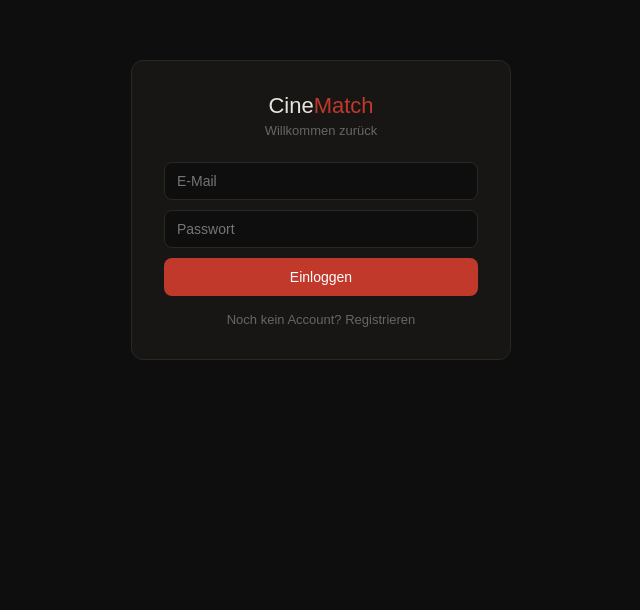
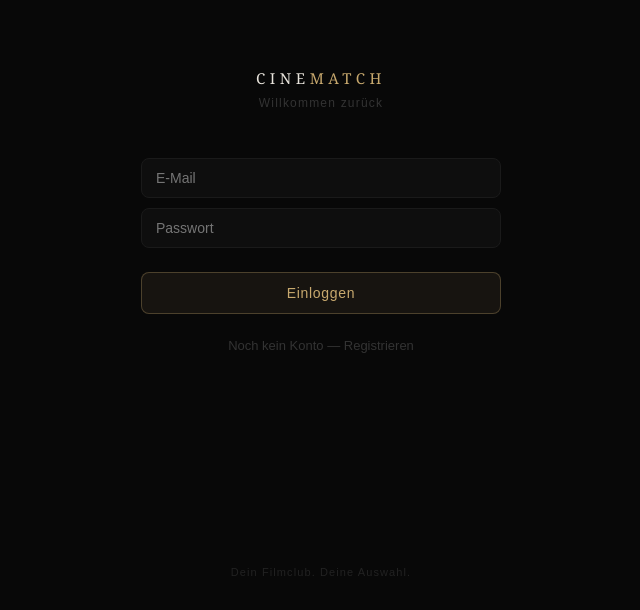
Before and after one commit to kleinerpriinz/cinematch-, a Next.js app: page / in a window 1280 px wide. Shown: the part 190-800 px from the top of the page, without its empty margins (319-959 px from the left). Built offline with nearby package versions, Linux system fonts and the light colour scheme; no server answers.

Commit message:
profil seite, avatar upload, login redesign, nav cleanup

```diff
--- a/app/components/Nav.js
+++ b/app/components/Nav.js
@@ -16,26 +16,24 @@ export default function Nav() {
     { href: '/rating', label: 'Bewertung' },
     { href: '/members', label: 'Members' },
     { href: '/vault', label: 'The Vault' },
+    { href: '/profil', label: 'Profil' },
   ]
 
   if (pathname === '/') return null
 
   return (
     <nav style={{
-      display: 'flex', alignItems: 'center', justifyContent: 'space-between',
-      padding: '14px 24px', borderBottom: '0.5px solid #2a2820',
-      background: '#0e0e0f', position: 'sticky', top: 0, zIndex: 100
+      display: 'flex', alignItems: 'center', justifyContent: 'flex-end',
+      padding: '14px 24px', borderBottom: '0.5px solid #1a1a1a',
+      background: '#080808', position: 'sticky', top: 0, zIndex: 100
     }}>
-      <a href="/dashboard" style={{ fontSize: '18px', color: '#e8e4dc', textDecoration: 'none' }}>
-        Cine<span style={{ color: '#c0392b' }}>Match</span>
-      </a>
-      <div style={{ display: 'flex', gap: '4px' }}>
+      <div style={{ display: 'flex', gap: '4px', marginRight: '16px' }}>
         {links.map(link => (
           <a key={link.href} href={link.href} style={{
             fontSize: '13px', padding: '5px 12px', borderRadius: '20px',
-            color: pathname === link.href ? '#e8e4dc' : '#666',
-            background: pathname === link.href ? '#1e1c1a' : 'none',
-            border: pathname === link.href ? '0.5px solid #3a3530' : '0.5px solid transparent',
+            color: pathname === link.href ? '#e8e4dc' : '#555',
+            background: pathname === link.href ? '#161616' : 'none',
+            border: pathname === link.href ? '0.5px solid #2a2a2a' : '0.5px solid transparent',
             textDecoration: 'none'
           }}>
             {link.label}
@@ -43,8 +41,8 @@ export default function Nav() {
         ))}
       </div>
       <button onClick={handleLogout} style={{
-        background: 'none', border: '0.5px solid #2a2820',
-        borderRadius: '8px', color: '#666', padding: '6px 12px',
+        background: 'none', border: '0.5px solid #1a1a1a',
+        borderRadius: '8px', color: '#444', padding: '6px 12px',
         fontSize: '13px', cursor: 'pointer'
       }}>
         Logout
--- a/app/page.js
+++ b/app/page.js
@@ -13,53 +13,36 @@ export default function Home() {
   async function handleAuth() {
     setLoading(true)
     setMessage('')
-
     if (isLogin) {
       const { error } = await supabase.auth.signInWithPassword({ email, password })
       if (error) setMessage(error.message)
-      else window.location.href = '/dashboard'
+      else window.location.href = '/screening-room'
     } else {
       const { data, error } = await supabase.auth.signUp({ email, password })
-      if (error) {
-        setMessage(error.message)
-      } else {
-        await supabase.from('users').insert({
-          id: data.user.id,
-          email,
-          username
-        })
-        setMessage('Account erstellt — bitte E-Mail bestätigen!')
-      }
+      if (error) { setMessage(error.message); setLoading(false); return }
+      await supabase.from('users').upsert({ id: data.user.id, email, username: username || email.split('@')[0] })
+      window.location.href = '/screening-room'
     }
     setLoading(false)
   }
 
   return (
-    <main style={{
-      minHeight: '100vh',
-      background: '#0e0e0f',
-      display: 'flex',
-      alignItems: 'center',
-      justifyContent: 'center',
-      fontFamily: 'sans-serif'
-    }}>
-      <div style={{
-        background: '#181614',
-        border: '0.5px solid #2a2820',
-        borderRadius: '12px',
-        padding: '2rem',
-        width: '100%',
-        maxWidth: '380px'
-      }}>
-        <div style={{ marginBottom: '1.5rem', textAlign: 'center' }}>
-          <div style={{ fontSize: '22px', color: '#e8e4dc', marginBottom: '4px' }}>
-            Cine<span style={{ color: '#c0392b' }}>Match</span>
+    <main style={{ minHeight: '100vh', background: '#080808', display: 'flex', flexDirection: 'column', alignItems: 'center', justifyContent: 'center', fontFamily: 'sans-serif', padding: '2rem' }}>
+
+      <div style={{ width: '100%', maxWidth: '360px' }}>
+
+        {/* Logo */}
+        <div style={{ textAlign: 'center', marginBottom: '3rem' }}>
+          <div style={{ fontFamily: 'Georgia, serif', fontSize: '15px', letterSpacing: '0.3em', color: '#e8e4dc', marginBottom: '8px' }}>
+            CINE<span style={{ color: '#c8a96e' }}>MATCH</span>
           </div>
-          <div style={{ fontSize: '13px', color: '#666' }}>
-            {isLogin ? 'Willkommen zurück' : 'Account erstellen'}
+          <div style={{ fontSize: '12px', color: '#333', letterSpacing: '0.1em' }}>
+            {isLogin ? 'Willkommen zurück' : 'Konto erstellen'}
           </div>
         </div>
 
+        {/* Form */}
+        <div style={{ display: 'flex', flexDirection: 'column', gap: '10px', marginBottom: '1.5rem' }}>
           {!isLogin && (
             <input
               placeholder="Username"
@@ -70,8 +53,10 @@ export default function Home() {
           )}
           <input
             placeholder="E-Mail"
+            type="email"
             value={email}
             onChange={e => setEmail(e.target.value)}
+            onKeyDown={e => e.key === 'Enter' && handleAuth()}
             style={inputStyle}
           />
           <input
@@ -79,55 +64,47 @@ export default function Home() {
             type="password"
             value={password}
             onChange={e => setPassword(e.target.value)}
+            onKeyDown={e => e.key === 'Enter' && handleAuth()}
             style={inputStyle}
           />
+        </div>
 
         {message && (
-          <div style={{ fontSize: '13px', color: '#c0392b', marginBottom: '1rem' }}>
+          <div style={{ fontSize: '13px', color: '#c8a96e', marginBottom: '1rem', textAlign: 'center' }}>
             {message}
           </div>
         )}
 
-        <button
-          onClick={handleAuth}
-          disabled={loading}
-          style={btnStyle}
-        >
+        <button onClick={handleAuth} disabled={loading} style={{
+          width: '100%', padding: '12px',
+          background: 'rgba(200,169,110,0.08)',
+          border: '0.5px solid rgba(200,169,110,0.3)',
+          borderRadius: '8px', color: '#c8a96e',
+          fontSize: '14px', cursor: 'pointer',
+          letterSpacing: '0.05em',
+          marginBottom: '1.5rem'
+        }}>
           {loading ? '...' : isLogin ? 'Einloggen' : 'Registrieren'}
         </button>
 
-        <div
-          onClick={() => setIsLogin(!isLogin)}
-          style={{ textAlign: 'center', fontSize: '13px', color: '#666', marginTop: '1rem', cursor: 'pointer' }}
-        >
-          {isLogin ? 'Noch kein Account? Registrieren' : 'Bereits registriert? Einloggen'}
+        <div onClick={() => { setIsLogin(!isLogin); setMessage('') }} style={{ textAlign: 'center', fontSize: '13px', color: '#333', cursor: 'pointer' }}>
+          {isLogin ? 'Noch kein Konto — Registrieren' : 'Bereits registriert — Einloggen'}
         </div>
+      </div>
+
+      {/* Bottom */}
+      <div style={{ position: 'absolute', bottom: '2rem', fontSize: '11px', color: '#222', letterSpacing: '0.1em' }}>
+        Dein Filmclub. Deine Auswahl.
       </div>
     </main>
   )
 }
 
 const inputStyle = {
-  width: '100%',
-  padding: '10px 12px',
-  marginBottom: '10px',
-  background: '#0e0e0f',
-  border: '0.5px solid #2a2820',
-  borderRadius: '8px',
-  color: '#e8e4dc',
-  fontSize: '14px',
-  outline: 'none',
+  width: '100%', padding: '11px 14px',
+  background: '#0e0e0e',
+  border: '0.5px solid #1a1a1a',
+  borderRadius: '8px', color: '#e8e4dc',
+  fontSize: '14px', outline: 'none',
   display: 'block'
 }
-
-const btnStyle = {
-  width: '100%',
-  padding: '11px',
-  background: '#c0392b',
-  border: 'none',
-  borderRadius: '8px',
-  color: '#fff',
-  fontSize: '14px',
-  fontWeight: '500',
-  cursor: 'pointer'
-}
```
Also changed, not shown: app/profil/page.js (added, +99 -0 lines). Lines whose indentation alone changed are shown as unchanged.
